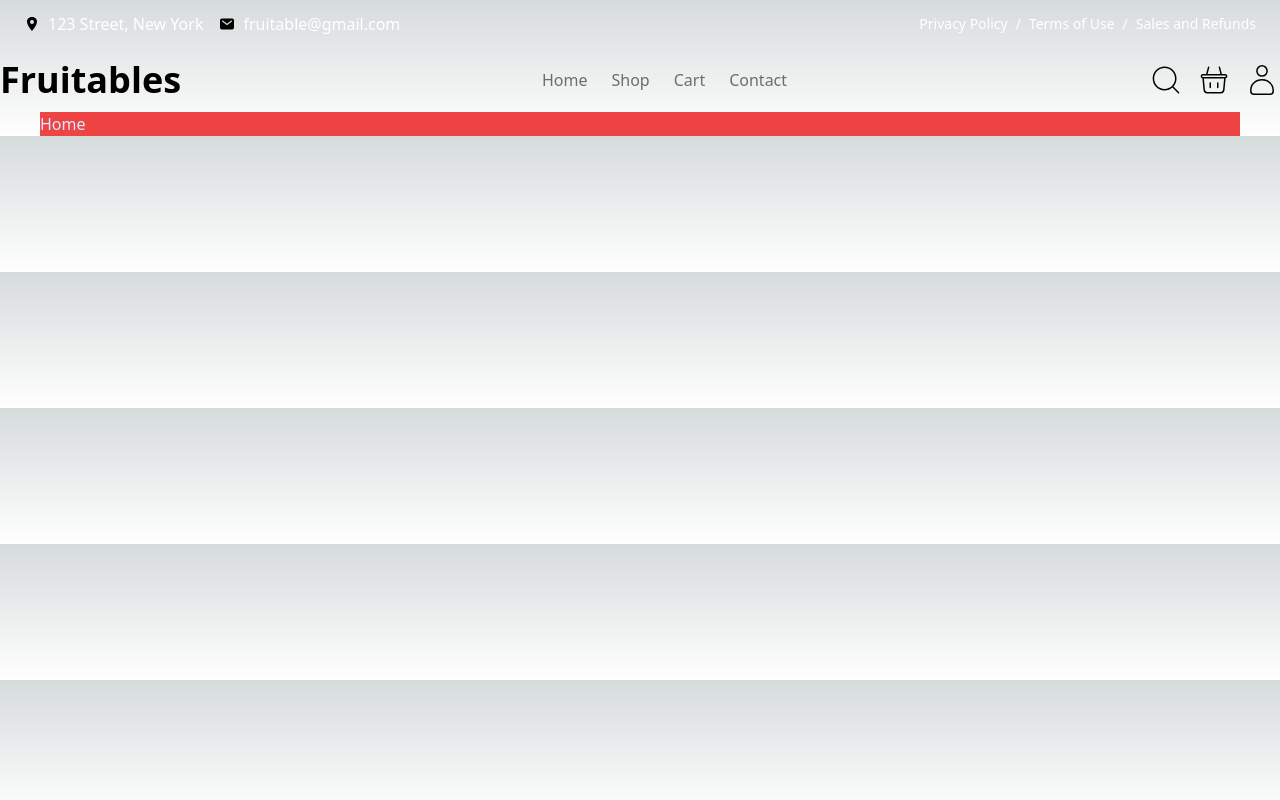
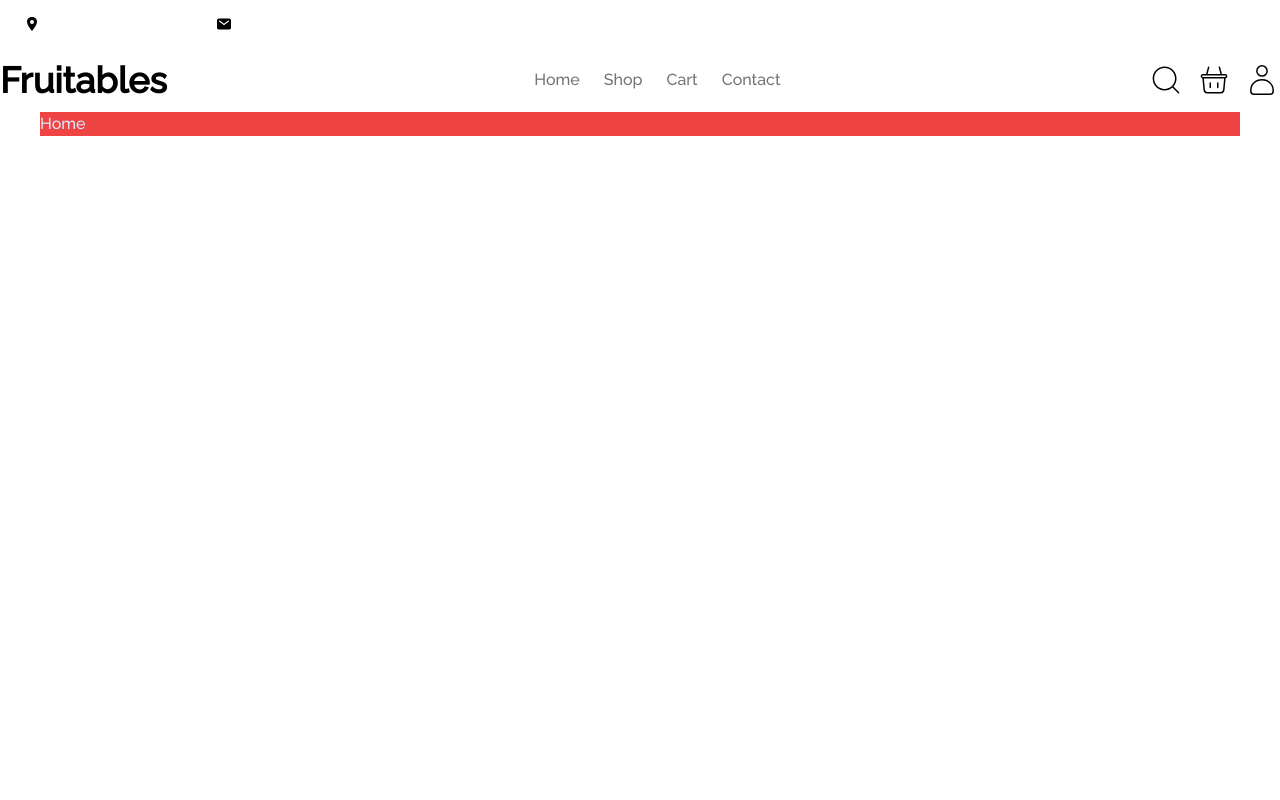
Before and after one commit to dosepehr/fruitables, a Next.js app: page / in a window 1280 px wide. Built offline with nearby package versions, Linux system fonts and the light colour scheme.

Commit message:
add global styles for fonts

```diff
--- a/src/styles/globals.css
+++ b/src/styles/globals.css
@@ -2,26 +2,68 @@
 @tailwind components;
 @tailwind utilities;
 
-:root {
-  --foreground-rgb: 0, 0, 0;
-  --background-start-rgb: 214, 219, 220;
-  --background-end-rgb: 255, 255, 255;
+/*! global styles */
+body {
+  font-family: 'Raleway-medium', sans-serif, monospace;
 }
 
-@media (prefers-color-scheme: dark) {
-  :root {
-    --foreground-rgb: 255, 255, 255;
-    --background-start-rgb: 0, 0, 0;
-    --background-end-rgb: 0, 0, 0;
+@media (min-width:1400px) {
+  .myContainer {
+    max-width: 1320px !important;
   }
 }
 
-body {
-  color: rgb(var(--foreground-rgb));
-  background: linear-gradient(
-      to bottom,
-      transparent,
-      rgb(var(--background-end-rgb))
-    )
-    rgb(var(--background-start-rgb));
+.myContainer {
+  width: 100% !important;
+  margin: 0 auto;
 }
+
+/*! fonts */
+
+@font-face {
+  font-family: 'Raleway-regular';
+  src: url('/fonts/Raleway/Raleway-Regular.eot');
+  src: url('/fonts/Raleway/Raleway-Regular.eot?#iefix') format('embedded-opentype'),
+    url('/fonts/Raleway/Raleway-Regular.woff2') format('woff2'),
+    url('/fonts/Raleway/Raleway-Regular.woff') format('woff'),
+    url('/fonts/Raleway/Raleway-Regular.ttf') format('truetype');
+  font-weight: normal;
+  font-style: normal;
+  font-display: swap;
+}
+
+@font-face {
+  font-family: 'Raleway-medium';
+  src: url('/fonts/Raleway/Raleway-Medium.eot');
+  src: url('/fonts/Raleway/Raleway-Medium.eot?#iefix') format('embedded-opentype'),
+    url('/fonts/Raleway/Raleway-Medium.woff2') format('woff2'),
+    url('/fonts/Raleway/Raleway-Medium.woff') format('woff'),
+    url('/fonts/Raleway/Raleway-Medium.ttf') format('truetype');
+  font-weight: normal;
+  font-style: normal;
+  font-display: swap;
+}
+
+@font-face {
+  font-family: 'Raleway-light';
+  src: url('/fonts/Raleway/Raleway-Light.eot');
+  src: url('/fonts/Raleway/Raleway-Light.eot?#iefix') format('embedded-opentype'),
+    url('/fonts/Raleway/Raleway-Light.woff2') format('woff2'),
+    url('/fonts/Raleway/Raleway-Light.woff') format('woff'),
+    url('/fonts/Raleway/Raleway-Light.ttf') format('truetype');
+  font-weight: 300;
+  font-style: normal;
+  font-display: swap;
+}
+
+@font-face {
+  font-family: 'Raleway-bold';
+  src: url('/fonts/Raleway/Raleway-Bold.eot');
+  src: url('/fonts/Raleway/Raleway-Bold.eot?#iefix') format('embedded-opentype'),
+    url('/fonts/Raleway/Raleway-Bold.woff2') format('woff2'),
+    url('/fonts/Raleway/Raleway-Bold.woff') format('woff'),
+    url('/fonts/Raleway/Raleway-Bold.ttf') format('truetype');
+  font-weight: bold;
+  font-style: normal;
+  font-display: swap;
+}
```
